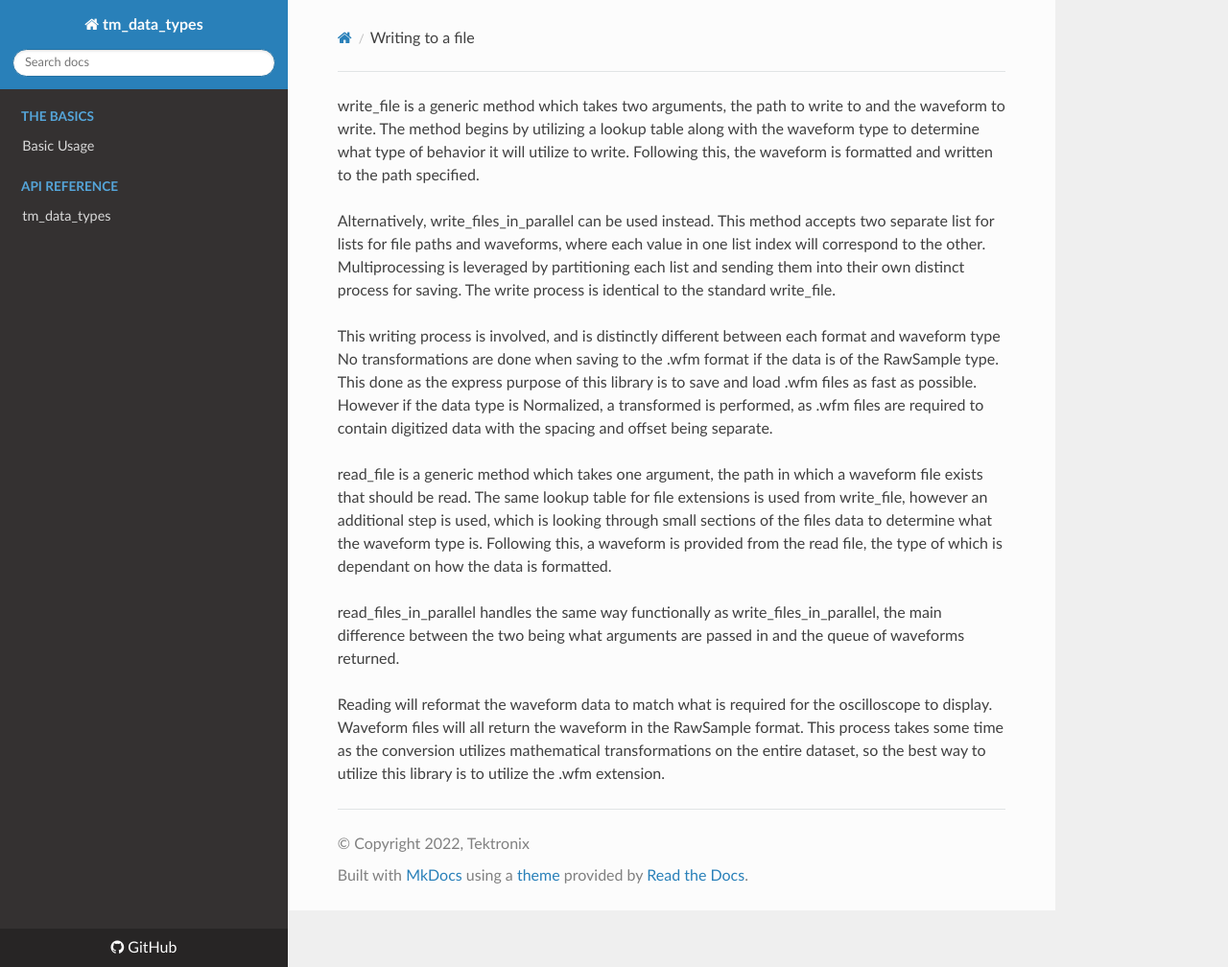
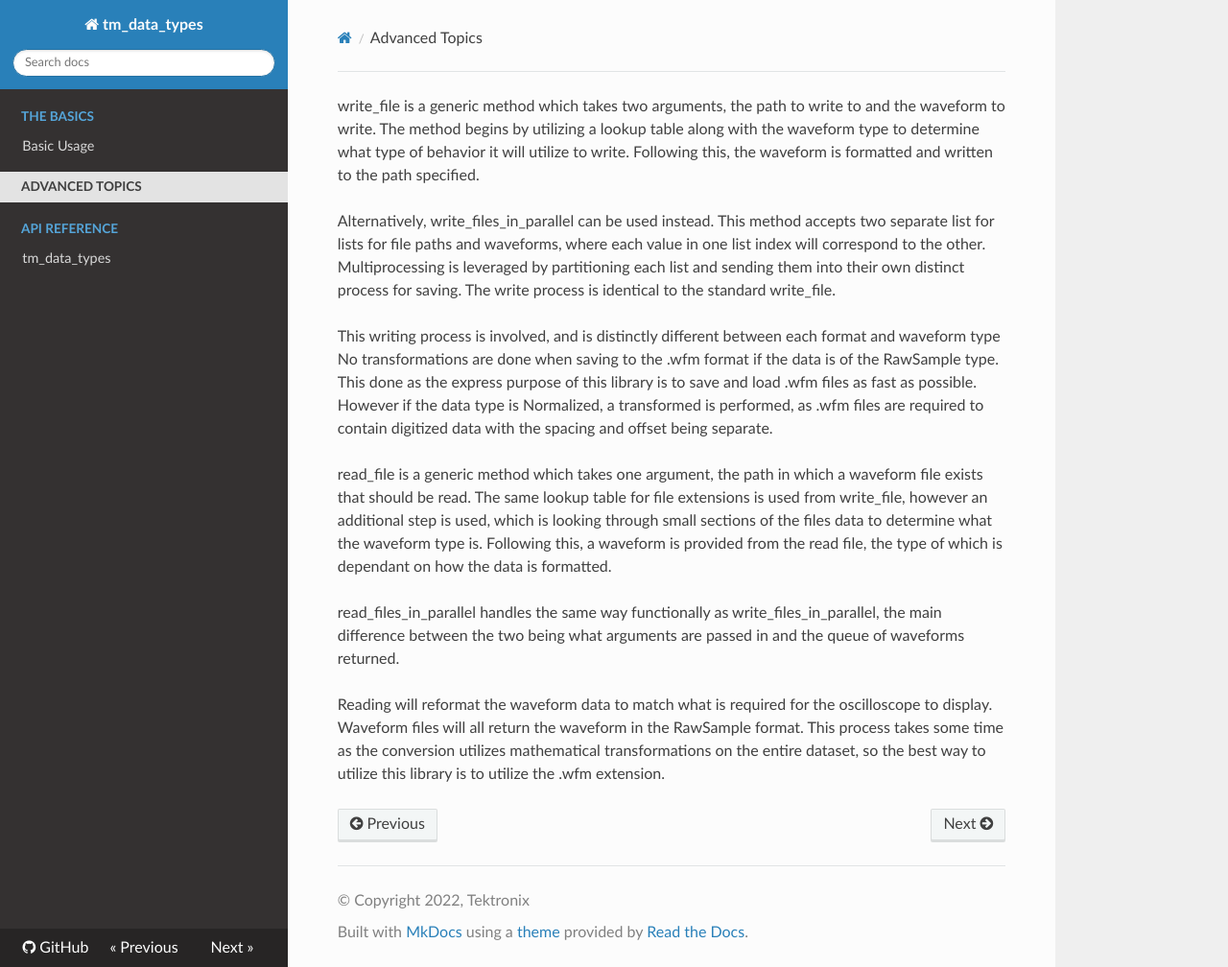
Before and after one commit to tektronix/tm_data_types, an MkDocs documentation site: the page built from docs/advanced/writing_to_a_file.md, in a window 1280 px wide and 1008 px high. Shown: the whole window at 96% size. Built offline with MkDocs 1.6.1, drawn with Linux system fonts in a browser that asks for light colours; old or Windows-style settings are respelled for this version of MkDocs.

Commit message:
fix: updated mkdocs.yml

```diff
--- a/mkdocs.yml
+++ b/mkdocs.yml
@@ -152,4 +152,5 @@ nav:  # The first entry in each section needs a hard-coded title to avoid being
   - index.md
   - The Basics:
       - Basic Usage: basic_usage.md
+  - Advanced Topics: [advanced\writing_to_a_file.md]
   - API Reference: reference/
```
